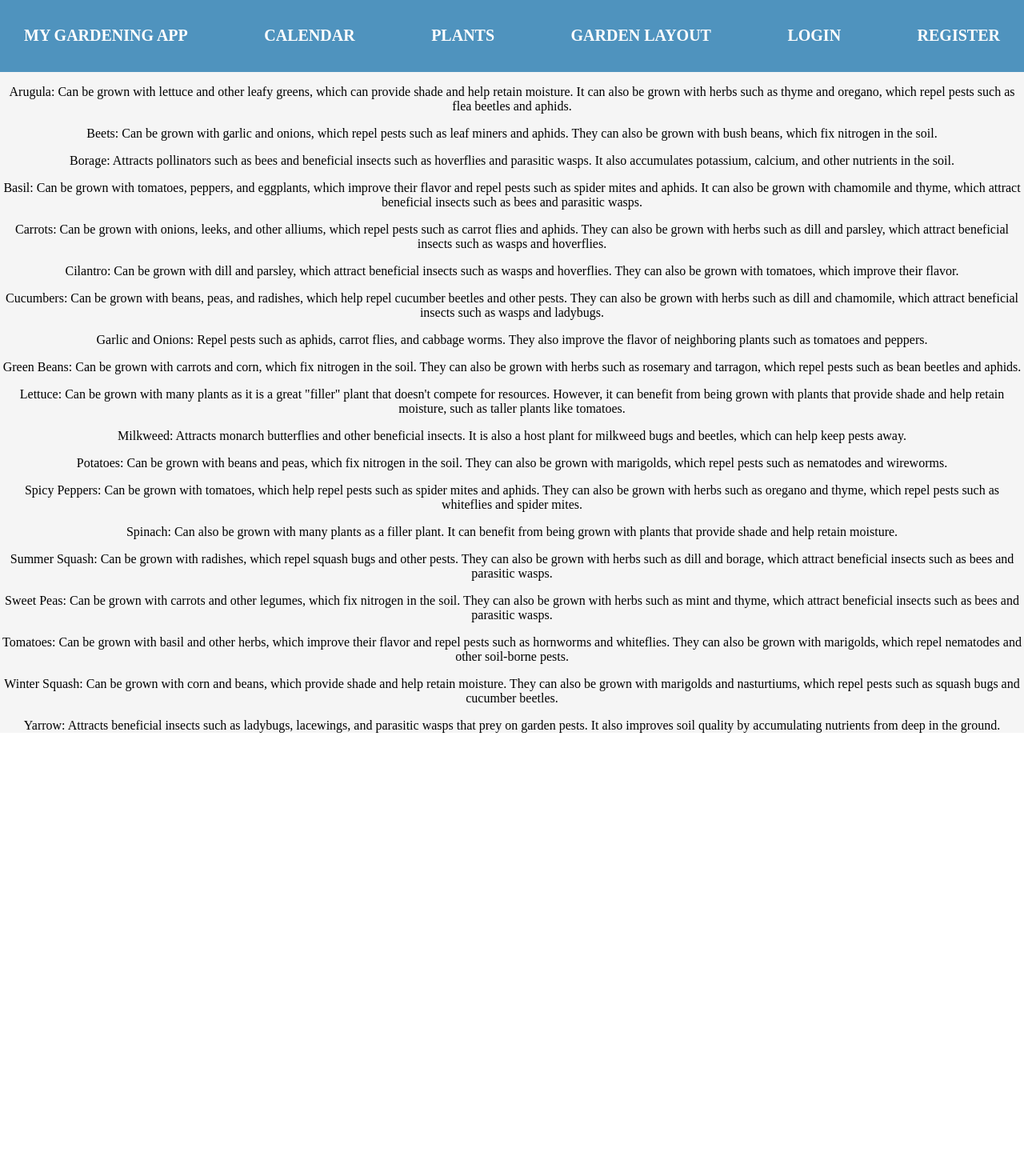
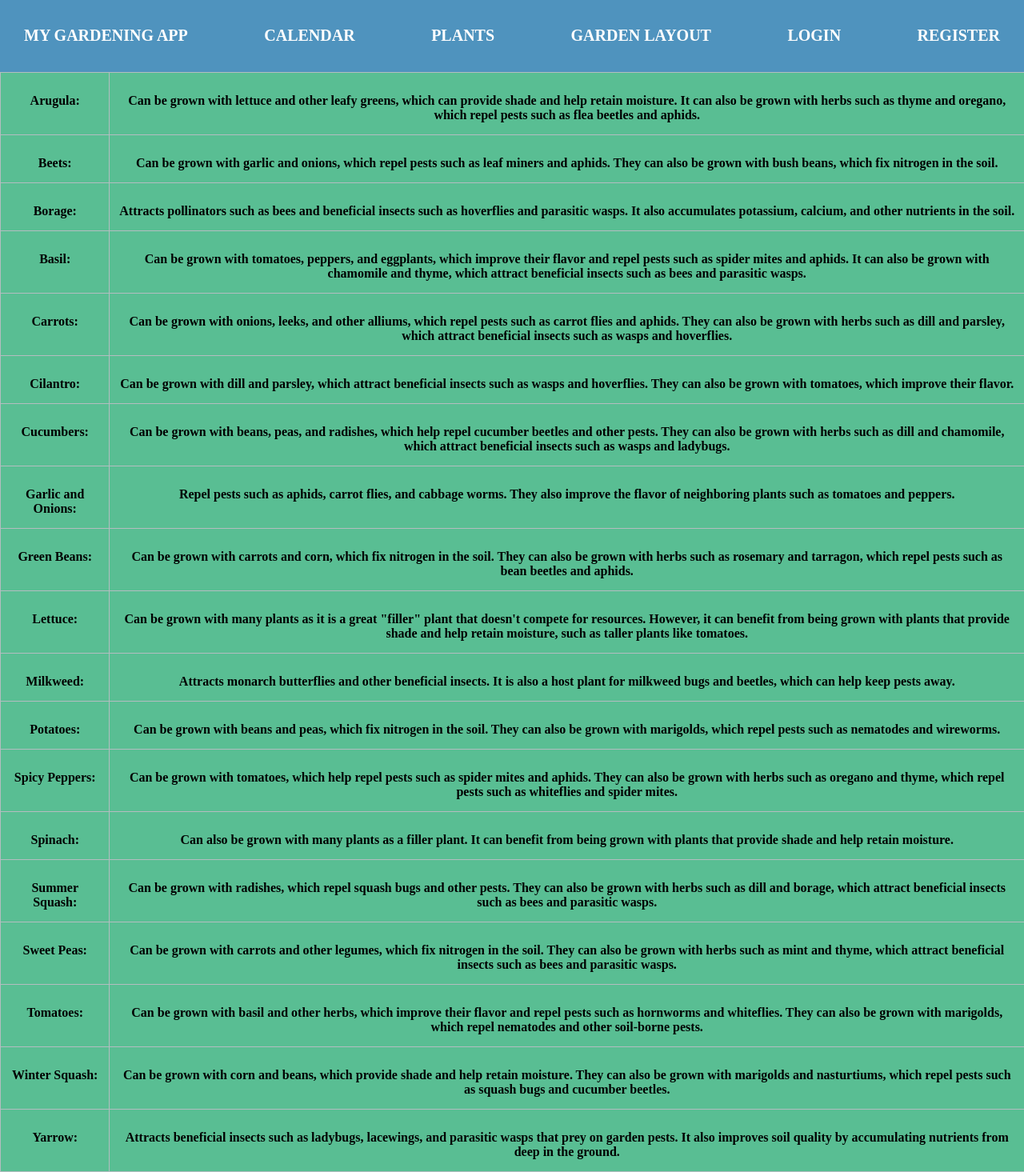
Before and after one commit to windtronic/garden_front_end, a React (Create React App) app in the folder garden_front_end/: page /companion_planting in a window 1280 px wide. Shown: the whole page at 80% size. Before the commit the page ends 932 px from the top, so only its background shows below. Built offline with nearby package versions, Linux system fonts and the light colour scheme.

Commit message:
css for companion planting

```diff
--- a/garden_front_end/src/App.css
+++ b/garden_front_end/src/App.css
@@ -156,3 +156,28 @@ div.rbc-off-range {
 div.rbc-today {
   background-color: rgb(114, 204, 169) !important;
 }
+
+/* Styles for CompanionPlanting component */
+
+
+.chart {
+  display: table;
+  border-collapse: collapse;
+  width: 100%;
+  background-color: #59be93;
+}
+
+.row {
+  display: table-row;
+}
+
+.cell {
+  display: table-cell;
+  border: 1px solid #b3bdc0;
+  padding: 10px;
+}
+
+.cell p:first-child {
+  font-weight: bold;
+  margin-bottom: 5px;
+}
--- a/garden_front_end/src/components/CompanionPlanting.jsx
+++ b/garden_front_end/src/components/CompanionPlanting.jsx
@@ -1,9 +1,263 @@
 export default function CompanionPlanting() {
+  return (
+    <div class="chart">
+      <div class="row">
+        <div class="cell">
+          <p>Arugula:</p>
+        </div>
+        <div class="cell">
+          <p>
+            Can be grown with lettuce and other leafy greens, which can provide
+            shade and help retain moisture. It can also be grown with herbs such
+            as thyme and oregano, which repel pests such as flea beetles and
+            aphids.
+          </p>
+        </div>
+      </div>
 
+      <div class="row">
+        <div class="cell">
+          <p>Beets:</p>
+        </div>
+        <div class="cell">
+          <p>
+            Can be grown with garlic and onions, which repel pests such as leaf
+            miners and aphids. They can also be grown with bush beans, which fix
+            nitrogen in the soil.
+          </p>
+        </div>
+      </div>
 
-    return (
-        <div>
-<p>Arugula: Can be grown with lettuce and other leafy greens, which can provide shade and help retain moisture. It can also be grown with herbs such as thyme and oregano, which repel pests such as flea beetles and aphids.</p>
+      <div class="row">
+        <div class="cell">
+          <p>Borage:</p>
+        </div>
+        <div class="cell">
+          <p>
+            Attracts pollinators such as bees and beneficial insects such as
+            hoverflies and parasitic wasps. It also accumulates potassium,
+            calcium, and other nutrients in the soil.
+          </p>
+        </div>
+      </div>
+
+      <div class="row">
+        <div class="cell">
+          <p>Basil:</p>
+        </div>
+        <div class="cell">
+          <p>
+            Can be grown with tomatoes, peppers, and eggplants, which improve
+            their flavor and repel pests such as spider mites and aphids. It can
+            also be grown with chamomile and thyme, which attract beneficial
+            insects such as bees and parasitic wasps.
+          </p>
+        </div>
+      </div>
+
+      <div class="row">
+        <div class="cell">
+          <p>Carrots:</p>
+        </div>
+        <div class="cell">
+          <p>
+            Can be grown with onions, leeks, and other alliums, which repel
+            pests such as carrot flies and aphids. They can also be grown with
+            herbs such as dill and parsley, which attract beneficial insects
+            such as wasps and hoverflies.
+          </p>
+        </div>
+      </div>
+
+      <div class="row">
+        <div class="cell">
+          <p>Cilantro:</p>
+        </div>
+        <div class="cell">
+          <p>
+            Can be grown with dill and parsley, which attract beneficial insects
+            such as wasps and hoverflies. They can also be grown with tomatoes,
+            which improve their flavor.
+          </p>
+        </div>
+      </div>
+
+      <div class="row">
+        <div class="cell">
+          <p>Cucumbers:</p>
+        </div>
+        <div class="cell">
+          <p>
+            Can be grown with beans, peas, and radishes, which help repel
+            cucumber beetles and other pests. They can also be grown with herbs
+            such as dill and chamomile, which attract beneficial insects such as
+            wasps and ladybugs.
+          </p>
+        </div>
+      </div>
+      <div class="row">
+        <div class="cell">
+          <p>Garlic and Onions:</p>
+        </div>
+        <div class="cell">
+          <p>
+            Repel pests such as aphids, carrot flies, and cabbage worms. They
+            also improve the flavor of neighboring plants such as tomatoes and
+            peppers.
+          </p>
+        </div>
+      </div>
+
+      <div class="row">
+        <div class="cell">
+          <p>Green Beans:</p>
+        </div>
+        <div class="cell">
+          <p>
+            Can be grown with carrots and corn, which fix nitrogen in the soil.
+            They can also be grown with herbs such as rosemary and tarragon,
+            which repel pests such as bean beetles and aphids.
+          </p>
+        </div>
+      </div>
+
+      <div class="row">
+        <div class="cell">
+          <p>Lettuce:</p>
+        </div>
+        <div class="cell">
+          <p>
+            Can be grown with many plants as it is a great "filler" plant that
+            doesn't compete for resources. However, it can benefit from being
+            grown with plants that provide shade and help retain moisture, such
+            as taller plants like tomatoes.
+          </p>
+        </div>
+      </div>
+
+      <div class="row">
+        <div class="cell">
+          <p>Milkweed:</p>
+        </div>
+        <div class="cell">
+          <p>
+            Attracts monarch butterflies and other beneficial insects. It is
+            also a host plant for milkweed bugs and beetles, which can help keep
+            pests away.
+          </p>
+        </div>
+      </div>
+
+      <div class="row">
+        <div class="cell">
+          <p>Potatoes:</p>
+        </div>
+        <div class="cell">
+          <p>
+            Can be grown with beans and peas, which fix nitrogen in the soil.
+            They can also be grown with marigolds, which repel pests such as
+            nematodes and wireworms.
+          </p>
+        </div>
+      </div>
+
+      <div class="row">
+        <div class="cell">
+          <p>Spicy Peppers:</p>
+        </div>
+        <div class="cell">
+          <p>
+            Can be grown with tomatoes, which help repel pests such as spider
+            mites and aphids. They can also be grown with herbs such as oregano
+            and thyme, which repel pests such as whiteflies and spider mites.
+          </p>
+        </div>
+      </div>
+
+      <div class="row">
+        <div class="cell">
+          <p>Spinach:</p>
+        </div>
+        <div class="cell">
+          <p>
+            Can also be grown with many plants as a filler plant. It can benefit
+            from being grown with plants that provide shade and help retain
+            moisture.
+          </p>
+        </div>
+      </div>
+
+      <div class="row">
+        <div class="cell">
+          <p>Summer Squash:</p>
+        </div>
+        <div class="cell">
+          <p>
+            Can be grown with radishes, which repel squash bugs and other pests.
+            They can also be grown with herbs such as dill and borage, which
+            attract beneficial insects such as bees and parasitic wasps.
+          </p>
+        </div>
+      </div>
+      <div class="row">
+        <div class="cell">
+          <p>Sweet Peas:</p>
+        </div>
+        <div class="cell">
+          <p>
+            Can be grown with carrots and other legumes, which fix nitrogen in
+            the soil. They can also be grown with herbs such as mint and thyme,
+            which attract beneficial insects such as bees and parasitic wasps.
+          </p>
+        </div>
+      </div>
+
+      <div class="row">
+        <div class="cell">
+          <p>Tomatoes:</p>
+        </div>
+        <div class="cell">
+          <p>
+            Can be grown with basil and other herbs, which improve their flavor
+            and repel pests such as hornworms and whiteflies. They can also be
+            grown with marigolds, which repel nematodes and other soil-borne
+            pests.
+          </p>
+        </div>
+      </div>
+
+      <div class="row">
+        <div class="cell">
+          <p>Winter Squash:</p>
+        </div>
+        <div class="cell">
+          <p>
+            Can be grown with corn and beans, which provide shade and help
+            retain moisture. They can also be grown with marigolds and
+            nasturtiums, which repel pests such as squash bugs and cucumber
+            beetles.
+          </p>
+        </div>
+      </div>
+
+      <div class="row">
+        <div class="cell">
+          <p>Yarrow:</p>
+        </div>
+        <div class="cell">
+          <p>
+            Attracts beneficial insects such as ladybugs, lacewings, and
+            parasitic wasps that prey on garden pests. It also improves soil
+            quality by accumulating nutrients from deep in the ground.
+          </p>
+        </div>
+      </div>
+    </div>
+  );
+}
+
+{
+  /* <p>Arugula: Can be grown with lettuce and other leafy greens, which can provide shade and help retain moisture. It can also be grown with herbs such as thyme and oregano, which repel pests such as flea beetles and aphids.</p>
 
 <p>Beets: Can be grown with garlic and onions, which repel pests such as leaf miners and aphids. They can also be grown with bush beans, which fix nitrogen in the soil.</p>
 
@@ -23,9 +277,5 @@ export default function CompanionPlanting() {
 <p>Sweet Peas: Can be grown with carrots and other legumes, which fix nitrogen in the soil. They can also be grown with herbs such as mint and thyme, which attract beneficial insects such as bees and parasitic wasps.</p>
 <p>Tomatoes: Can be grown with basil and other herbs, which improve their flavor and repel pests such as hornworms and whiteflies. They can also be grown with marigolds, which repel nematodes and other soil-borne pests.</p>
 <p>Winter Squash: Can be grown with corn and beans, which provide shade and help retain moisture. They can also be grown with marigolds and nasturtiums, which repel pests such as squash bugs and cucumber beetles.</p>
-<p>Yarrow: Attracts beneficial insects such as ladybugs, lacewings, and parasitic wasps that prey on garden pests. It also improves soil quality by accumulating nutrients from deep in the ground.</p>
-
-
-        </div>
-    )
+<p>Yarrow: Attracts beneficial insects such as ladybugs, lacewings, and parasitic wasps that prey on garden pests. It also improves soil quality by accumulating nutrients from deep in the ground.</p> */
 }
```
